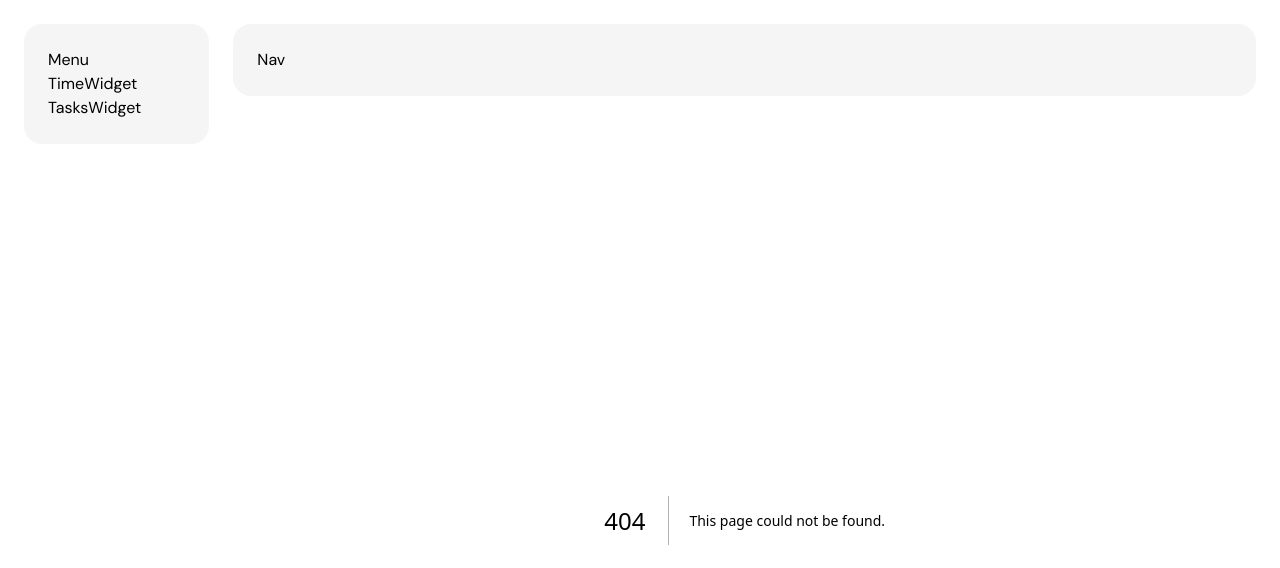
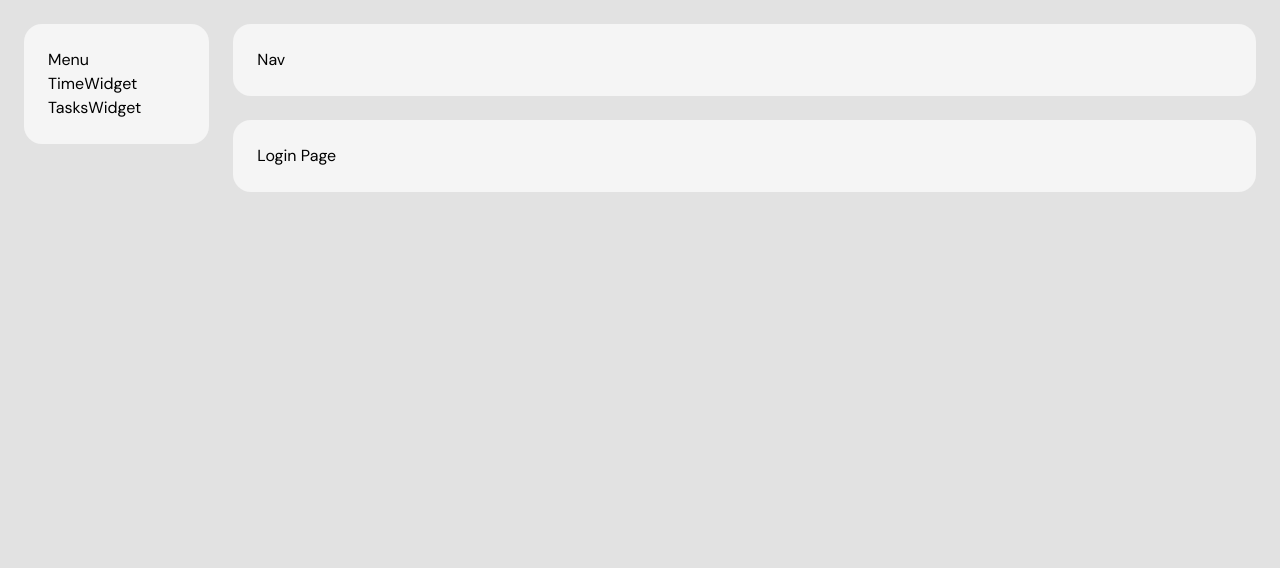
Before and after one commit to Faustina-Acheampong/backend-study-planner, a Next.js app in the folder client/: page /login in a window 1280 px wide. Before the commit this address had no page. Shown: the top 568 px of the page. Built offline with nearby package versions, Linux system fonts and the light colour scheme.

Commit message:
refactor: add ClientLayout
- Moved client-side logic to `ClientLayout` for a cleaner `layout.tsx`
- Added logic to hide `Nav` and `SideMenu` on login and register pages
- Added Login and Register Pages

```diff
--- /dev/null
+++ b/client/src/app/(auth)/login/page.tsx
@@ -0,0 +1,9 @@
+export default function LoginPage() {
+    return (
+        <div
+            className="container"
+        >
+            Login Page
+        </div>
+    );
+};
--- /dev/null
+++ b/client/src/app/(auth)/register/page.tsx
@@ -0,0 +1,9 @@
+export default function RegisterPage() {
+    return (
+        <div
+            className="container"
+        >
+            Register Page
+        </div>
+    );
+};
--- /dev/null
+++ b/client/src/app/ClientLayout.tsx
@@ -0,0 +1,42 @@
+'use client'
+import React from "react";
+import { usePathname } from "next/navigation";
+import { StoreProvider } from "./StoreProvider";
+import Menu from "@/components/menu/Menu";
+import Nav from "@/components/nav/Nav";
+
+
+const ClientLayout = ({ children }: { children: React.ReactNode }) => {
+    const pathname = usePathname();
+
+    const noNavPaths = ['/login/', '/register/'];
+    const showNav = !noNavPaths.includes(pathname);
+
+    return (
+        <StoreProvider>
+            <div
+                className={showNav ? "grid grid-cols-1 md:grid-cols-8 xl:grid-cols-12 w-full gap-6 p-6" : "w-full flex justify-center items-center bg-primary-60 min-h-dvh h-full"}
+            >
+                {showNav &&
+                    <div
+                        className="col-span-1 md:col-span-3 xl:col-span-2"
+                    >
+                        <Menu />
+                    </div>
+                }
+                <div
+                    className="col-span-1 md:col-span-5 xl:col-span-10"
+                >
+                    {showNav && <Nav />}
+                    <div
+                        className={showNav ? "w-full flex flex-col gap-6 py-6" : "min-w-[320px] md:w-[440px]"}
+                    >
+                        {children}
+                    </div>
+                </div>
+            </div>
+        </StoreProvider>
+    );
+};
+
+export default ClientLayout;
--- a/client/src/app/layout.tsx
+++ b/client/src/app/layout.tsx
@@ -1,9 +1,7 @@
 import type { Metadata } from "next";
 import { DM_Sans } from 'next/font/google';
 import "./globals.css";
-import { StoreProvider } from "./StoreProvider";
-import Menu from "@/components/menu/Menu";
-import Nav from "@/components/nav/Nav";
+import ClientLayout from "./ClientLayout";
 
 const dmSans = DM_Sans({
   weight: ['300', '400', '500', '600', '700'],
@@ -26,27 +24,7 @@ export default function RootLayout({
       <body
         className={dmSans.className}
       >
-        <StoreProvider>
-          <div
-            className="grid grid-cols-1 md:grid-cols-8 xl:grid-cols-12 w-full gap-6 p-6"
-          >
-            <div
-              className="col-span-1 md:col-span-3 xl:col-span-2"
-            >
-              <Menu />
-            </div>
-            <div
-              className="col-span-1 md:col-span-5 xl:col-span-10"
-            >
-              <Nav />
-              <div
-                className="w-full flex flex-col gap-6 py-6"
-              >
-                {children}
-              </div>
-            </div>
-          </div>
-        </StoreProvider>
+        <ClientLayout>{children}</ClientLayout>
       </body>
     </html>
   );
```
